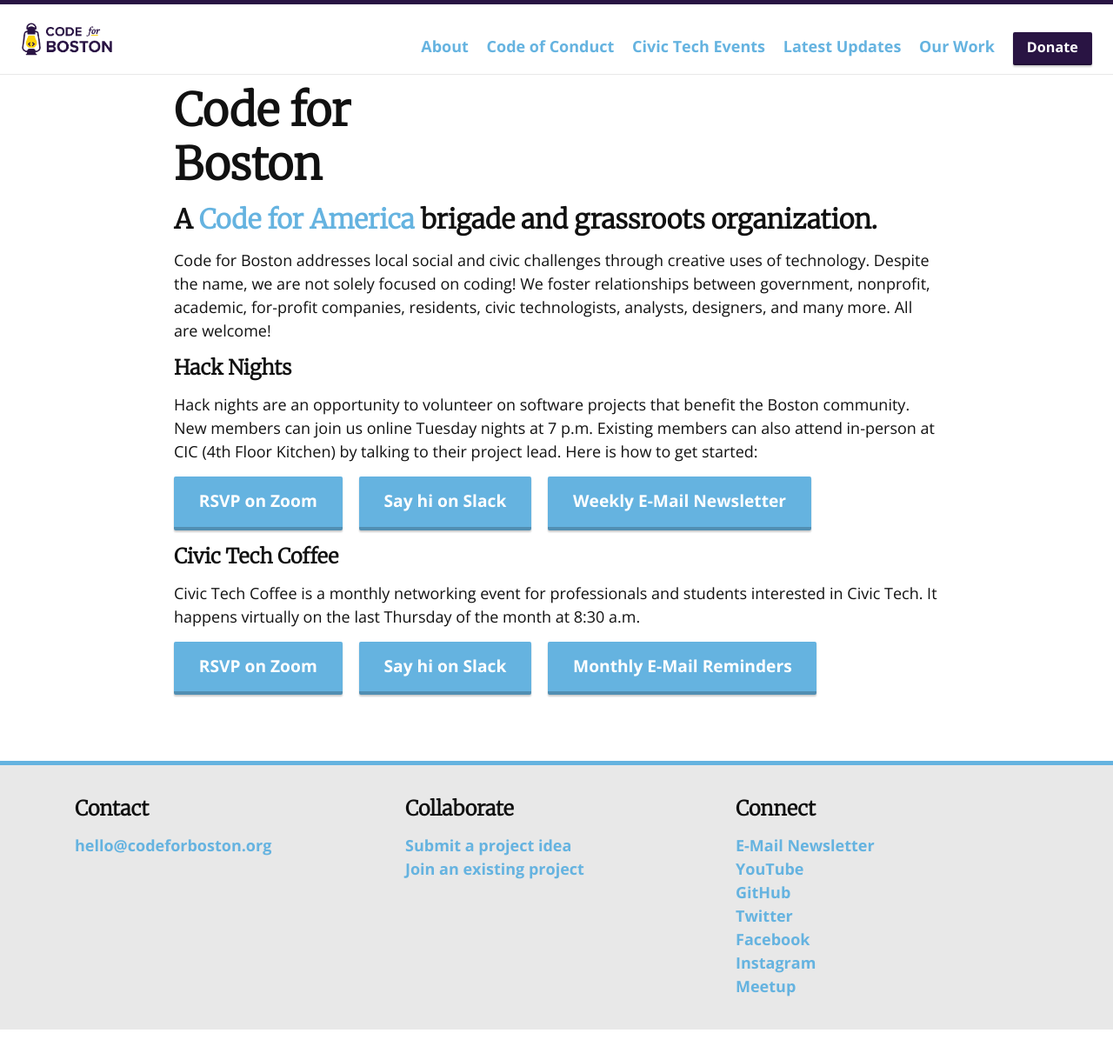
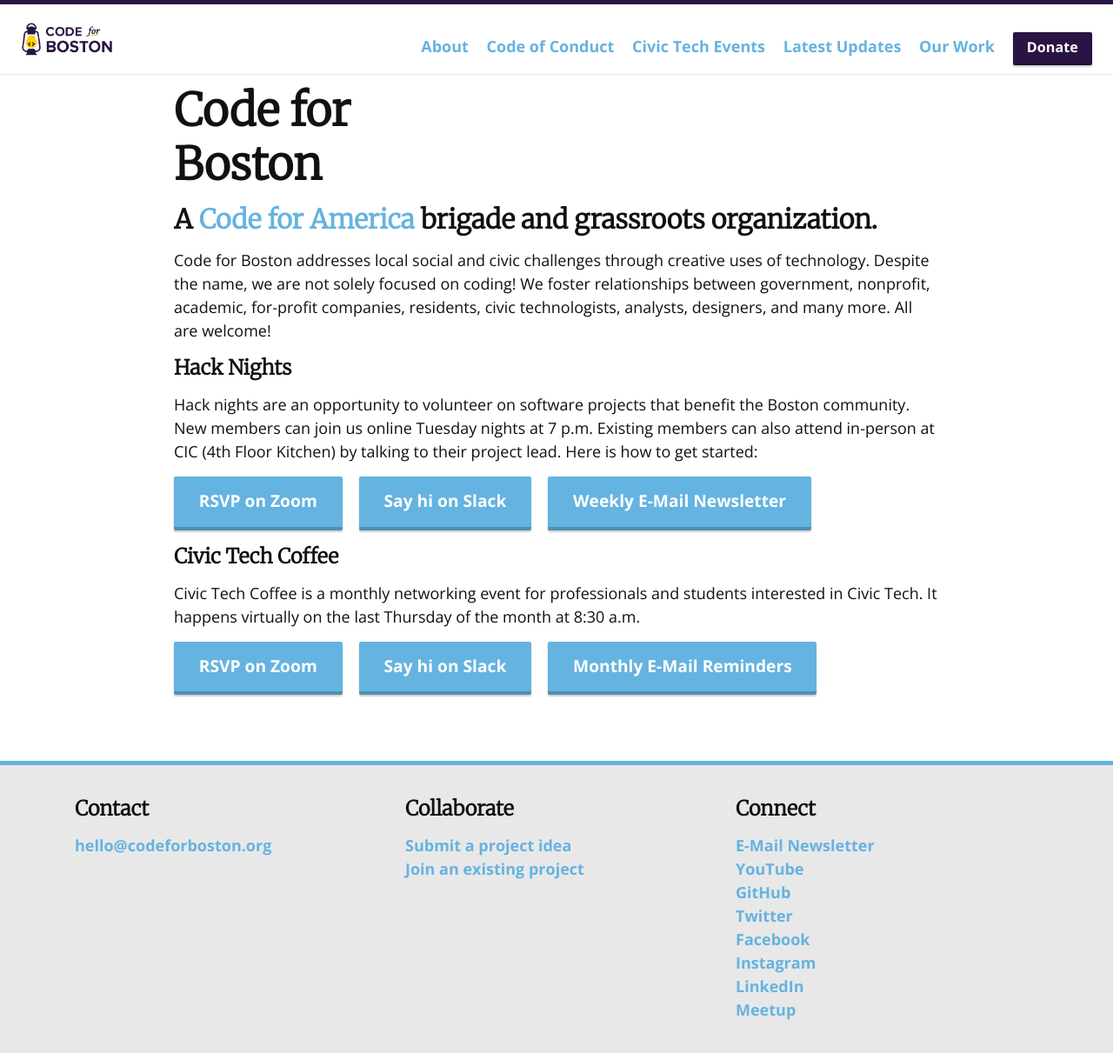
Before and after one commit to codeforboston/codeforboston.org, a Jekyll site: the page built from index.html, in a window 1280 px wide. Shown: the whole page at 87% size. Built offline with Jekyll 4.4.1, drawn with Linux system fonts in a browser that asks for light colours; nearby versions of some CDN libraries; before the commit the page ends 1184 px from its top, so only the background shows below that.

Commit message:
Add LinkedIn

```diff
--- a/_includes/footer.html
+++ b/_includes/footer.html
@@ -24,6 +24,7 @@
         <a href="{{ site.twitter_url }}">Twitter</a><br />
         <a href="{{ site.facebook_url }}">Facebook</a><br />
         <a href="{{ site.instagram_url }}">Instagram</a><br />
+        <a href="https://www.linkedin.com/company/37895818">LinkedIn</a><br />
         <a href="{{ site.meetup_url }}">Meetup</a>
       </div>
     </div>
```
